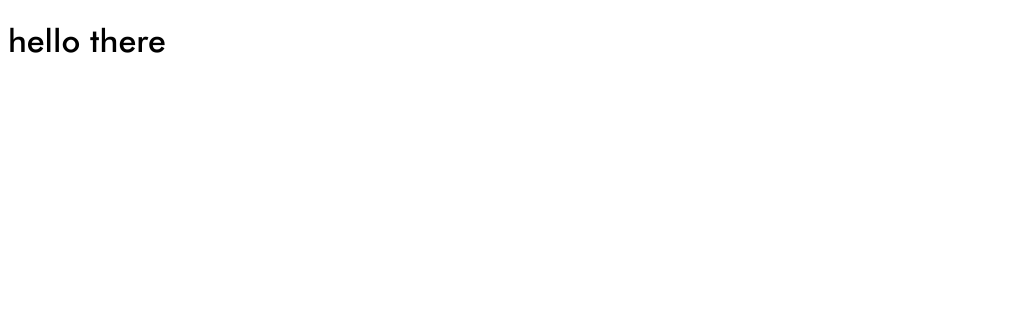
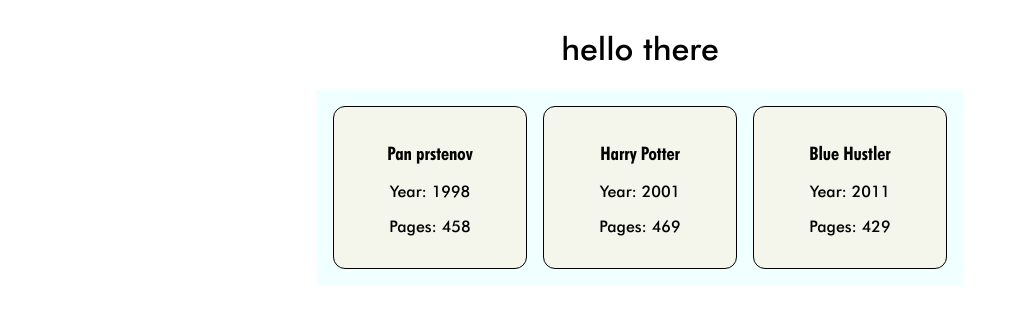
Before and after one commit to dzejkk/Odin_Project_library, a plain HTML site: page index.html in a window 1280 px wide. Shown: the whole page, without its empty margins (0-1016 px from the left). Drawn offline with Linux system fonts and the light colour scheme.

Commit message:
added render UI func

```diff
--- a/app.js
+++ b/app.js
@@ -1,3 +1,5 @@
+// Constructor
+
 const myLibrary = [];
 
 function Book(title, year, pages, id) {
@@ -17,6 +19,27 @@ function addBookToLibrary(title, year, pages, id) {
 
 addBookToLibrary("Pan prstenov", 1998, 458, crypto.randomUUID());
 addBookToLibrary("Harry Potter", 2001, 469, crypto.randomUUID());
-addBookToLibrary("blue Hustler", 2011, 429, crypto.randomUUID());
+addBookToLibrary("Blue Hustler", 2011, 429, crypto.randomUUID());
 
 console.log(myLibrary);
+
+/// render UI
+
+function renderUI(data) {
+  const bookContainer = document.getElementById("book-container");
+
+  bookContainer.innerHTML = data
+    .map(
+      (book) =>
+        `<div class="book-item">
+        <h3>${book.title}</h3>
+        <p>Year: ${book.year}</p>
+        <p>Pages: ${book.pages}</p>
+      </div>`
+    )
+    .join("");
+}
+
+console.log(renderUI(myLibrary));
+
+renderUI(myLibrary);
--- a/index.html
+++ b/index.html
@@ -9,5 +9,6 @@
   </head>
   <body>
     <h1>hello there</h1>
+    <div class="book-contianer" id="book-container"></div>
   </body>
 </html>
--- a/style.css
+++ b/style.css
@@ -22,8 +22,28 @@
 body {
   font-size: 16px;
   font-family: "futura";
+  display: grid;
+  place-items: center;
+  font-weight: 600;
 }
 
 h1 {
   font-weight: 600;
 }
+
+.book-contianer {
+  display: flex;
+  gap: 1rem;
+
+  background-color: azure;
+  text-align: center;
+  padding: 1rem;
+}
+
+.book-item {
+  width: 10rem;
+  border: 1px solid black;
+  border-radius: 12px;
+  background-color: rgba(250, 235, 215, 0.507);
+  padding: 1rem;
+}
```
